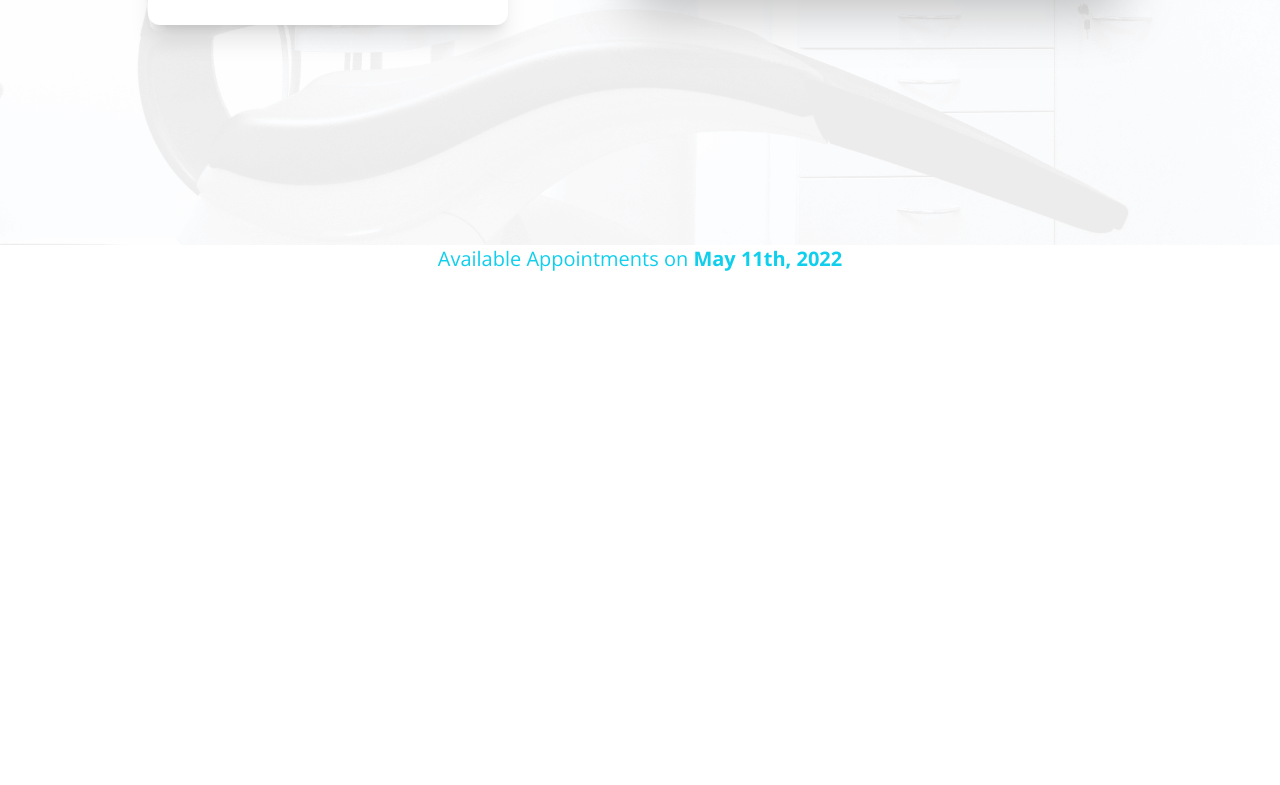
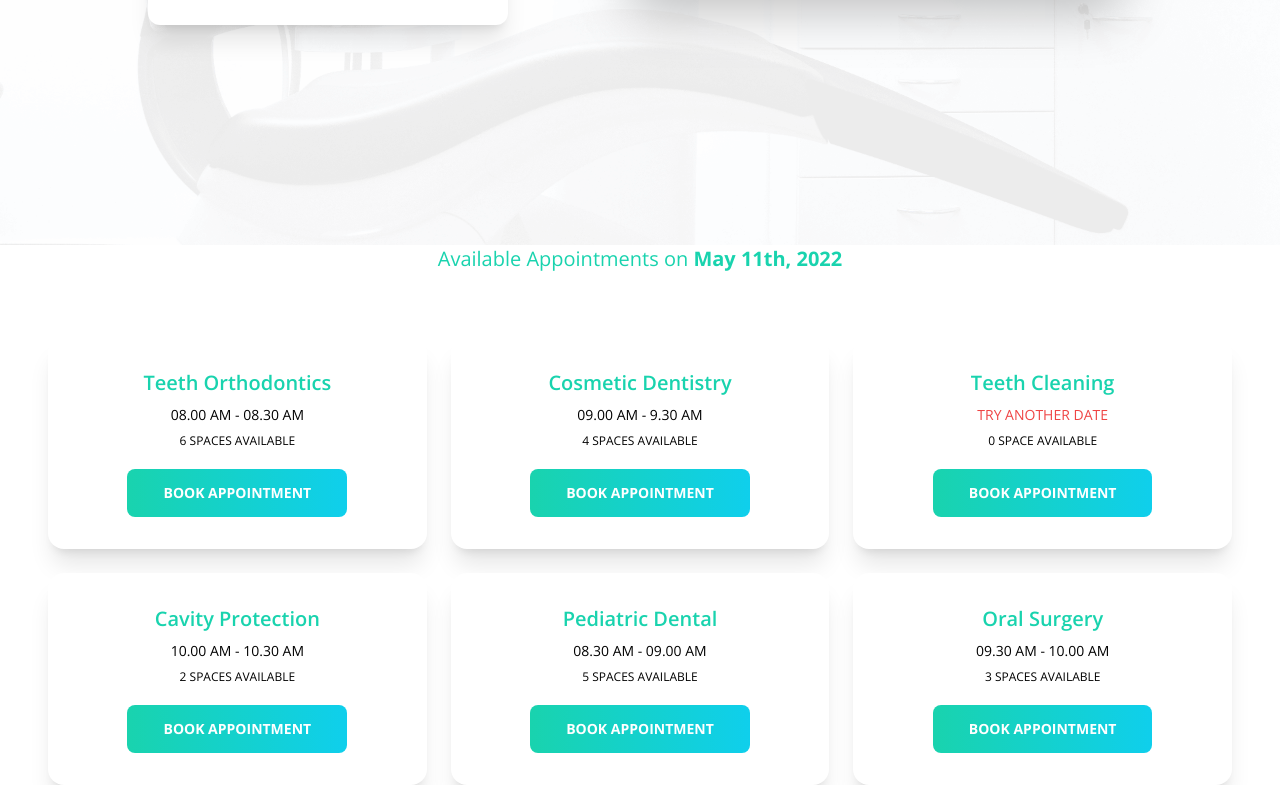
Before and after one commit to Habidhossen/Doctors-Portal-Client, a React (Create React App) app: page /appointment in a window 1280 px wide. Shown: the part 635-1420 px from the top of the page. Before the commit the page ends 908 px from the top, so only its background shows below. Built offline with nearby package versions, Linux system fonts and the light colour scheme.

Commit message:
service card added

```diff
--- /dev/null
+++ b/public/services.json
@@ -0,0 +1,54 @@
+[
+  {
+    "_id": 1,
+    "name": "Teeth Orthodontics",
+    "slots": [
+      "08.00 AM - 08.30 AM",
+      "08.30 AM - 09.00 AM",
+      "09.00 AM - 9.30 AM",
+      "09.30 AM - 10.00 AM",
+      "10.00 AM - 10.30 AM",
+      "10.30 AM - 11.00 AM"
+    ]
+  },
+  {
+    "_id": 2,
+    "name": "Cosmetic Dentistry",
+    "slots": [
+      "09.00 AM - 9.30 AM",
+      "09.30 AM - 10.00 AM",
+      "10.00 AM - 10.30 AM",
+      "10.30 AM - 11.00 AM"
+    ]
+  },
+  {
+    "_id": 3,
+    "name": "Teeth Cleaning",
+    "slots": []
+  },
+  {
+    "_id": 4,
+    "name": "Cavity Protection",
+    "slots": ["10.00 AM - 10.30 AM", "10.30 AM - 11.00 AM"]
+  },
+  {
+    "_id": 5,
+    "name": "Pediatric Dental",
+    "slots": [
+      "08.30 AM - 09.00 AM",
+      "09.00 AM - 9.30 AM",
+      "09.30 AM - 10.00 AM",
+      "10.00 AM - 10.30 AM",
+      "10.30 AM - 11.00 AM"
+    ]
+  },
+  {
+    "_id": 6,
+    "name": "Oral Surgery",
+    "slots": [
+      "09.30 AM - 10.00 AM",
+      "10.00 AM - 10.30 AM",
+      "10.30 AM - 11.00 AM"
+    ]
+  }
+]
--- /dev/null
+++ b/src/pages/Appointment/AppointmentCard.js
@@ -0,0 +1,27 @@
+import React from "react";
+import PrimaryBtn from "../Shared/PrimaryBtn";
+
+const AppointmentCard = ({ service }) => {
+  const { name, slots } = service;
+
+  return (
+    <div class="card bg-base-100 shadow-xl">
+      <div class="card-body items-center text-center">
+        <h2 class="text-xl font-semibold text-secondary">{name}</h2>
+        <p className="text-sm font-normal text-black uppercase">
+          {slots.length ? (
+            slots[0]
+          ) : (
+            <span className="text-red-500">Try another date</span>
+          )}
+        </p>
+        <p className="text-xs font-normal text-black uppercase mb-3">
+          {slots.length} {slots.length > 1 ? "spaces" : "space"} available
+        </p>
+        <PrimaryBtn>Book Appointment</PrimaryBtn>
+      </div>
+    </div>
+  );
+};
+
+export default AppointmentCard;
--- a/src/pages/Appointment/AvailableAppointment.js
+++ b/src/pages/Appointment/AvailableAppointment.js
@@ -1,12 +1,27 @@
 import { format } from "date-fns";
-import React from "react";
+import React, { useEffect, useState } from "react";
+import AppointmentCard from "./AppointmentCard";
 
 const AvailableAppointment = ({ date }) => {
+  const [services, setServices] = useState([]);
+
+  useEffect(() => {
+    fetch("services.json")
+      .then((res) => res.json())
+      .then((data) => setServices(data));
+  }, []);
+
   return (
     <div>
-      <h1 className="text-center text-primary text-xl">
+      <h1 className="text-center text-secondary text-xl">
         Available Appointments on <b>{format(date, "PPP")}</b>
       </h1>
+
+      <div className="grid grid-cols-1 md:grid-cols-2 lg:grid-cols-3 gap-6 px-12 mt-16">
+        {services.map((service) => (
+          <AppointmentCard key={service._id} service={service} />
+        ))}
+      </div>
     </div>
   );
 };
```
